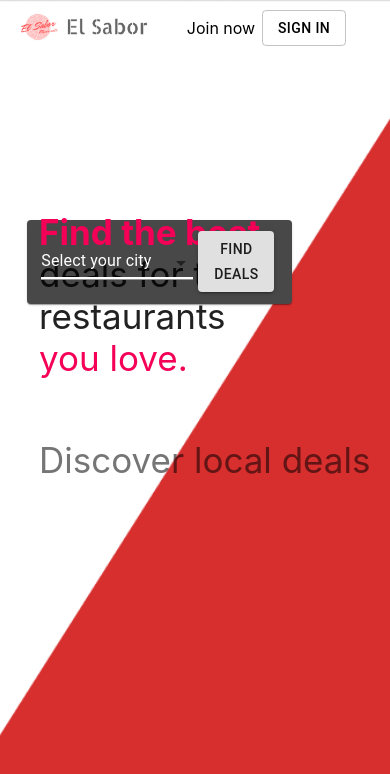
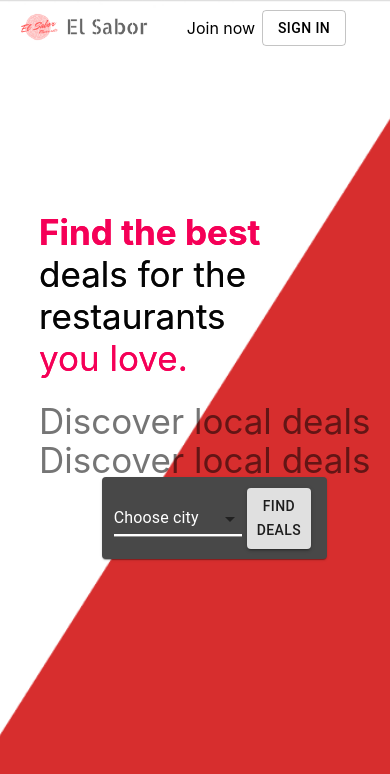
Before and after one commit to osagieomigie/elsabor, a React (Create React App) app in the folder frontend/: page / in a window 390 px wide. Shown: the top 774 px of the page. Built offline with nearby package versions, Linux system fonts and the light colour scheme.

Commit message:
Merged the Landing Writing
Merged the 2 components into 1 to make it easier for responsiveness

```diff
--- a/frontend/src/components/discoverDeal.js
+++ b/frontend/src/components/discoverDeal.js
@@ -1,13 +1,18 @@
 import React from "react";
-import { Paper, Button, NativeSelect } from "@material-ui/core";
+import { Paper, Button, NativeSelect, Box } from "@material-ui/core";
 import { useStyles } from "./Styles";
 
 // since there is only one of these components, these are the unique styling for this component
+
+  const styleCopy = {
+    position: "absolute",
+    left: "10%",
+    top: "25%",
+};
+
   const stylePaperDiscover = {
-    marginTop: "24%",
-    marginLeft: "7%",
-    width: "65%",
-    height: "auto",
+    position: "relative",
+    width: "55vw",
   };
 
   const styleCitySelector = {
@@ -25,6 +30,9 @@ import { useStyles } from "./Styles";
   const optionColour = {
       color: "black",
   };
+  const styleTitle = {
+    paddingBottom: "6%",
+  };
 
 function DiscoverDeal() {
 
@@ -35,6 +43,20 @@ function DiscoverDeal() {
     };
 
     return (
+        <div className={classes.discover}>
+            <div style={styleCopy}>
+                <Box textAlign="left" fontWeight="fontWeightBold" color="secondary.main" fontSize={35}>
+                    Find the best
+                </Box>
+                <Box textAlign="left" color="text.primary" fontSize={35}>
+                    deals for the restaurants
+                </Box>
+                <Box textAlign="left" color="secondary.main" fontSize={35}  style={styleTitle}>
+                    you love.
+                </Box>
+                <Box textAlign="left" color="text.secondary" fontSize={35}>
+                    Discover local deals
+                </Box>
                 <Paper className={classes.root} style={stylePaperDiscover}>
                 <NativeSelect
                     value={city}
@@ -51,14 +73,16 @@ function DiscoverDeal() {
                     style={styleCitySelector}
                 >
                     {/* hardcoded available cities */}
-                <option value="" disabled>Select your city</option>
+                    <option value="" disabled>Choose city</option>
                     <option value="Calgary" style={optionColour}>Calgary</option>
                 </NativeSelect>
                 <Button variant="contained" size="medium" style={styleDealsButton}>
                     Find Deals
                 </Button>
+            </Paper>
+            </div>
 
-        </Paper>
+        </div>
     );
 }
 
```
Lines whose indentation alone changed are shown as unchanged.
